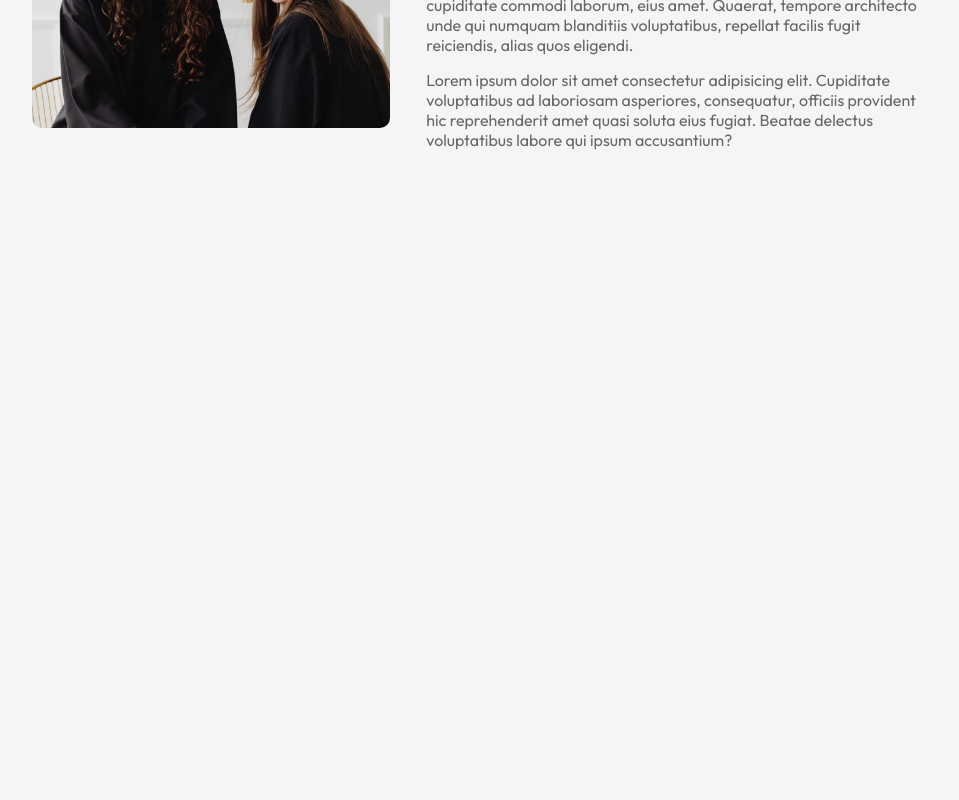
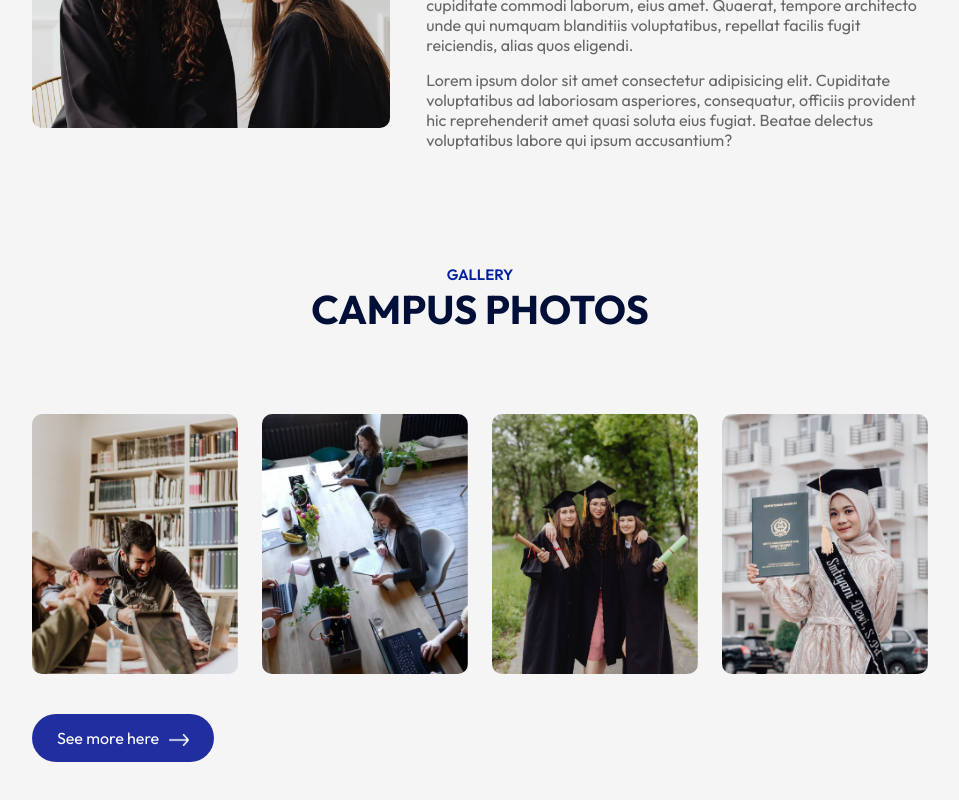
Before and after one commit to Dinuka0704/EDUSITY2.0, a React (Vite) app: page / in a window 1280 px wide. Shown: the part 1646-2446 px from the top of the page, without its empty margins (160-1119 px from the left). Before the commit the page ends 1911 px from the top, so only its background shows below. Built offline with nearby package versions, Linux system fonts and the light colour scheme.

Commit message:
gallery1.0
11/03/2025

```diff
--- a/src/App.jsx
+++ b/src/App.jsx
@@ -4,6 +4,7 @@
 import Program from './Components/Programs/Program'
 import Title from './Components/Title/Title'
 import About from './Components/About/About'
+import Campus from './Components/Campus/Campus'
 
 const App = () => {
   return (
@@ -13,6 +14,8 @@
       <Title subTitle='Our Program' title='What We Offer' />
       <Program/>
       <About/>
+      <Title subTitle='Gallery' title='Campus Photos' />
+      <Campus/>
     </div>
   )
 }
--- /dev/null
+++ b/src/Components/Campus/Campus.css
@@ -0,0 +1,17 @@
+.campus{
+    margin: 80px auto;
+    align-items: center;
+    width: 90%;
+}
+.gallery{
+    display: flex;
+    align-items: center;
+    justify-content: space-between;
+    margin-bottom: 40px;
+
+}
+
+.gallery img{
+    width: 23%;
+    border-radius: 10px;
+}
--- /dev/null
+++ b/src/Components/Campus/Campus.jsx
@@ -0,0 +1,23 @@
+import React from 'react'
+import './Campus.css'
+import gallery_1 from '../../assets/gallery-1.png'
+import gallery_2 from '../../assets/gallery-2.png'
+import gallery_3 from '../../assets/gallery-3.png'
+import gallery_4 from '../../assets/gallery-4.png'
+import white_arrow from '../../assets/white-arrow.png'
+
+const Campus = () => {
+  return (
+    <div className='campus container'>
+      <div className="gallery">
+        <img src={gallery_1} alt="" />
+        <img src={gallery_2} alt="" />
+        <img src={gallery_3} alt="" />
+        <img src={gallery_4} alt="" />
+      </div>
+      <button className='btn darkbtn'>See more here <img src={white_arrow} alt="" /></button>
+    </div>
+  )
+}
+
+export default Campus
--- a/src/index.css
+++ b/src/index.css
@@ -1,23 +1,49 @@
-@import url('https://fonts.googleapis.com/css2?family=Outfit:wght@100..900&display=swap');
+@import url("https://fonts.googleapis.com/css2?family=Outfit:wght@100..900&display=swap");
 
-*{
+* {
   margin: 0;
   padding: 0;
   box-sizing: border-box;
   font-family: "Outfit", sans-serif;
 }
 
-body{
-    background: #F5F5F5;
+body {
+  background: #f5f5f5;
 }
 
-a{
+a {
   text-decoration: none;
   color: inherit;
   line-height: 1;
   cursor: pointer;
 }
-.container{
+.container {
   padding-left: 10%;
   padding-right: 10%;
+
 }
+
+.btn {
+  background: #fff;
+  color: #212121;
+  padding: 14px 25px;
+  font-size: 16px;
+  border-radius: 30px;
+  cursor: pointer;
+  border: 0;
+  outline: 0;
+  display: inline-flex;
+  align-items: center;
+  justify-content: center;
+}
+
+.btn img {
+    width: 20px;
+    margin-left: 10px;
+    margin-top: 5px;
+}
+.btn.darkbtn{
+    background: #212EA0;
+    color: #fff;
+
+}
```
Lines whose indentation alone changed are shown as unchanged.
